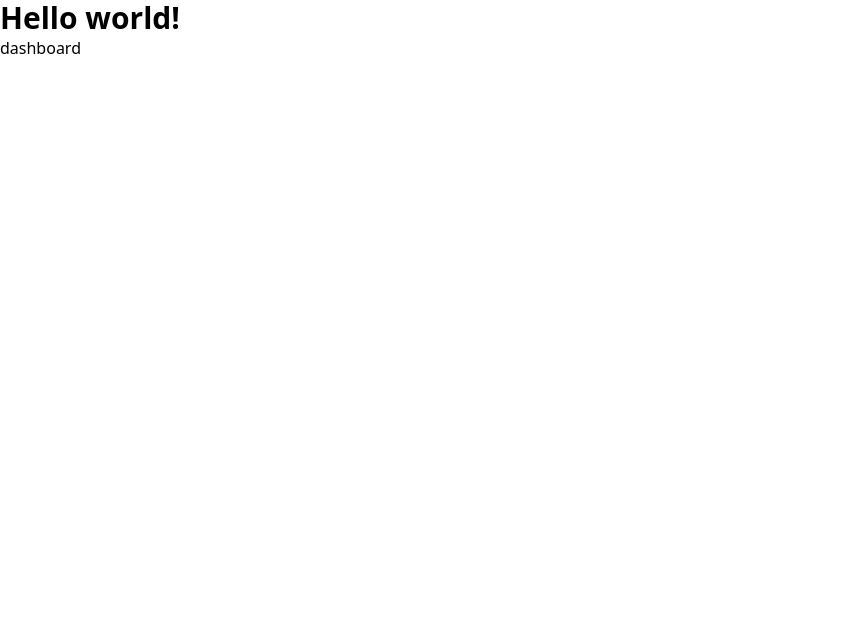
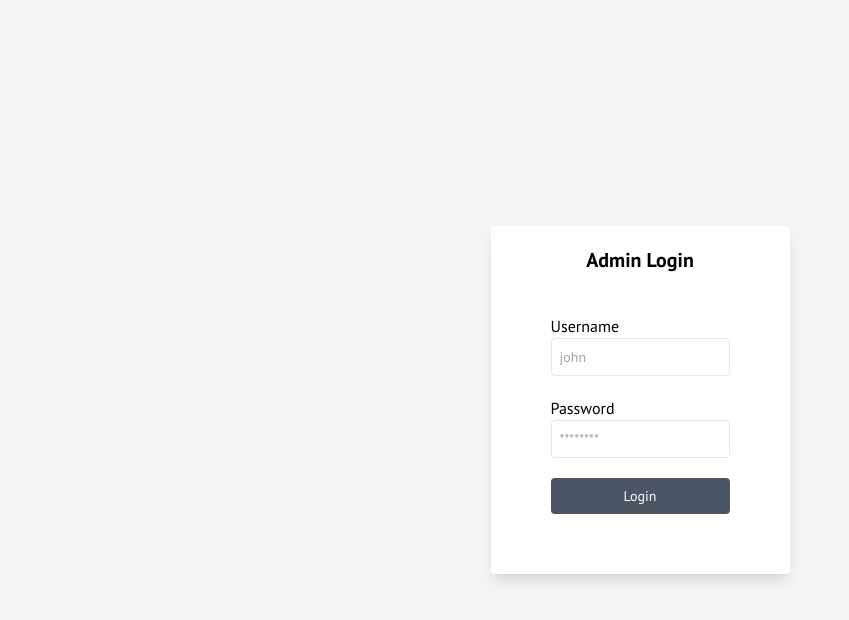
Before and after one commit to sparrowsl/SRMS, a SvelteKit app: page / in a window 1280 px wide. Shown: the top 620 px of the page, without its empty margins (0-849 px from the left). Built offline with nearby package versions, Linux system fonts and the light colour scheme.

Commit message:
add admin login form

```diff
--- a/src/app.html
+++ b/src/app.html
@@ -1,12 +1,18 @@
 <!DOCTYPE html>
-<html lang="en">
+<html lang="en" class="scroll-smooth">
 	<head>
 		<meta charset="utf-8" />
 		<link rel="icon" href="%sveltekit.assets%/favicon.png" />
 		<meta name="viewport" content="width=device-width" />
+		<link rel="preconnect" href="https://fonts.googleapis.com" />
+		<link rel="preconnect" href="https://fonts.gstatic.com" crossorigin />
+		<link
+			href="https://fonts.googleapis.com/css2?family=PT+Sans:wght@400;700&display=swap"
+			rel="stylesheet"
+		/>
 		%sveltekit.head%
 	</head>
-	<body data-sveltekit-preload-data="hover">
+	<body data-sveltekit-preload-data="hover" class="font-ptsans">
 		<div style="display: contents">%sveltekit.body%</div>
 	</body>
 </html>
--- /dev/null
+++ b/src/lib/components/shared/Button.svelte
@@ -0,0 +1,7 @@
+<script>
+	export let type = 'button';
+	export let classes = '';
+	export let disabled = false;
+</script>
+
+<button on:click {type} {disabled} class="{classes} block"> <slot /> </button>
--- /dev/null
+++ b/src/lib/components/shared/Input.svelte
@@ -0,0 +1,19 @@
+<script>
+	export let type = 'text';
+	export let required = true;
+	export let value = '';
+	export let placeholder = 'enter something here';
+	export let classes = '';
+	export let name = '';
+	export let disabled = false;
+</script>
+
+<input
+	{type}
+	{required}
+	{name}
+	{disabled}
+	on:input={(event) => (value = event.target.value)}
+	{placeholder}
+	class="{classes} block w-full rounded border border-gray-200 p-2 text-sm text-gray-600"
+/>
--- a/src/routes/+page.svelte
+++ b/src/routes/+page.svelte
@@ -1,2 +1,47 @@
-<h1 class="text-3xl font-bold">Hello world!</h1>
-<a href="/dashboard">dashboard</a>
+<script>
+	import { enhance, applyAction } from '$app/forms';
+	import Button from '../lib/components/shared/Button.svelte';
+	import Input from '../lib/components/shared/Input.svelte';
+
+	export let form;
+	let validating = false;
+</script>
+
+<main class="grid h-screen place-content-center bg-gray-100">
+	<form
+		action=""
+		method="POST"
+		class="rounded bg-white p-5 shadow-lg"
+		use:enhance={({ form }) => {
+			validating = true;
+			return async ({ result, update }) => {
+				if (result.type === 'success') form.reset();
+				if (result.type === 'invalid') await applyAction(form);
+				update();
+				validating = false;
+			};
+		}}
+	>
+		<legend class="text-center text-xl font-bold">Admin Login</legend>
+
+		<fieldset class="flex flex-col gap-5 p-10">
+			<div>
+				<label for="">Username</label>
+				<Input placeholder="john" name="username" />
+			</div>
+
+			<div>
+				<label for="">Password</label>
+				<Input type="password" placeholder="********" name="password" />
+			</div>
+
+			<Button type="submit" classes="text-center w-full text-sm p-2 rounded bg-gray-600 text-white">
+				{validating ? '...' : 'Login'}
+			</Button>
+
+			{#if form?.error}
+				<p class="text-sm text-red-500">{form?.error}</p>
+			{/if}
+		</fieldset>
+	</form>
+</main>
--- a/tailwind.config.cjs
+++ b/tailwind.config.cjs
@@ -1,8 +1,12 @@
 /** @type {import('tailwindcss').Config} */
 module.exports = {
-  content: ['./src/**/*.{html,js,svelte,ts}'],
-  theme: {
-    extend: {}
-  },
-  plugins: []
+	content: ['./src/**/*.{html,js,svelte,ts}'],
+	theme: {
+		extend: {
+			fontFamily: {
+				ptsans: ['PT Sans', 'sans-serif']
+			}
+		}
+	},
+	plugins: []
 };
```
Also changed, not shown: 1 other file (tests, documents, lock files or other folders).
